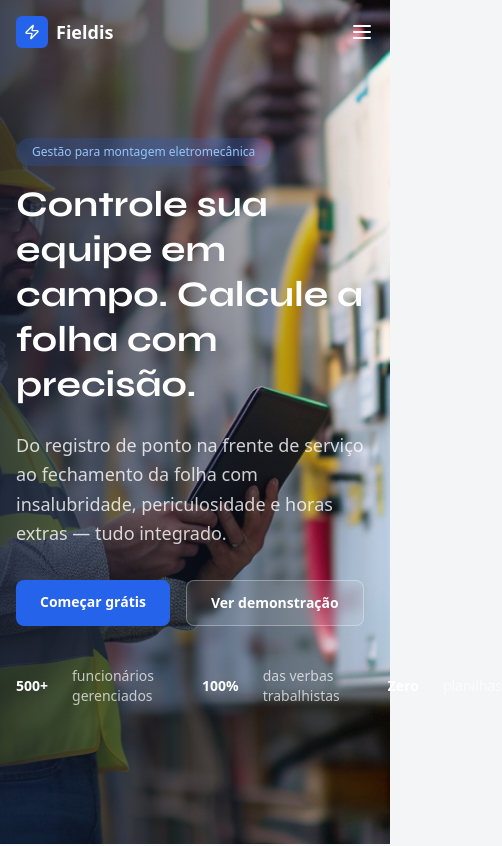
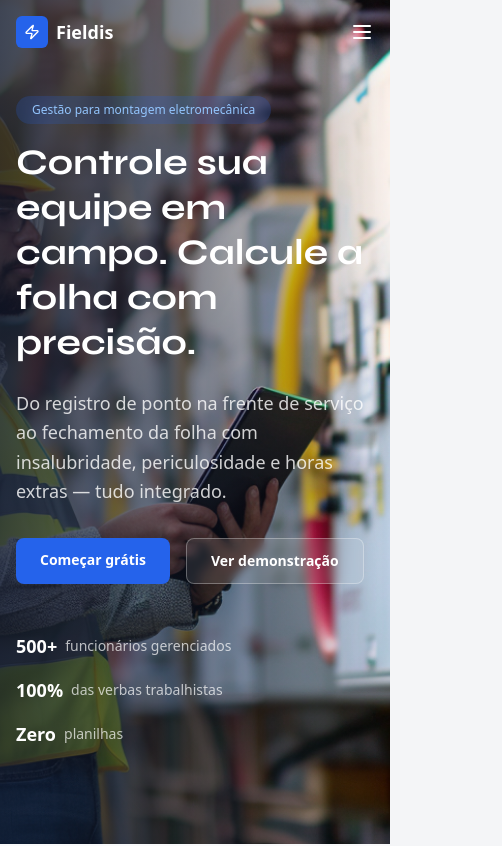
Before and after one commit to Pilarcode-tech/fieldis, a Next.js app in the folder apps/web/: page / in a window 390 px wide. Shown: the top 846 px of the page, 502 px wide, since content can reach past the window. Built offline with nearby package versions, Linux system fonts and the light colour scheme.

Commit message:
fix: hero metrics responsive — stack vertically on mobile

```diff
--- a/apps/web/src/app/page.tsx
+++ b/apps/web/src/app/page.tsx
@@ -140,12 +140,21 @@ export default function LandingPage() {
                 Ver demonstração
               </Link>
             </div>
-            <div className="mt-10 flex items-center gap-6 text-sm text-white/70">
-              <span className="font-semibold text-white">500+</span> funcionários gerenciados
-              <span className="h-4 w-px bg-white/30" />
-              <span className="font-semibold text-white">100%</span> das verbas trabalhistas
-              <span className="h-4 w-px bg-white/30" />
-              <span className="font-semibold text-white">Zero</span> planilhas
+            <div className="mt-10 flex flex-col sm:flex-row flex-wrap items-start sm:items-center gap-4 sm:gap-6 pt-2">
+              <div className="flex items-center gap-2">
+                <span className="text-lg font-bold text-white">500+</span>
+                <span className="text-sm text-white/70">funcionários gerenciados</span>
+              </div>
+              <div className="hidden sm:block h-4 w-px bg-white/30" />
+              <div className="flex items-center gap-2">
+                <span className="text-lg font-bold text-white">100%</span>
+                <span className="text-sm text-white/70">das verbas trabalhistas</span>
+              </div>
+              <div className="hidden sm:block h-4 w-px bg-white/30" />
+              <div className="flex items-center gap-2">
+                <span className="text-lg font-bold text-white">Zero</span>
+                <span className="text-sm text-white/70">planilhas</span>
+              </div>
             </div>
           </div>
         </div>
```
